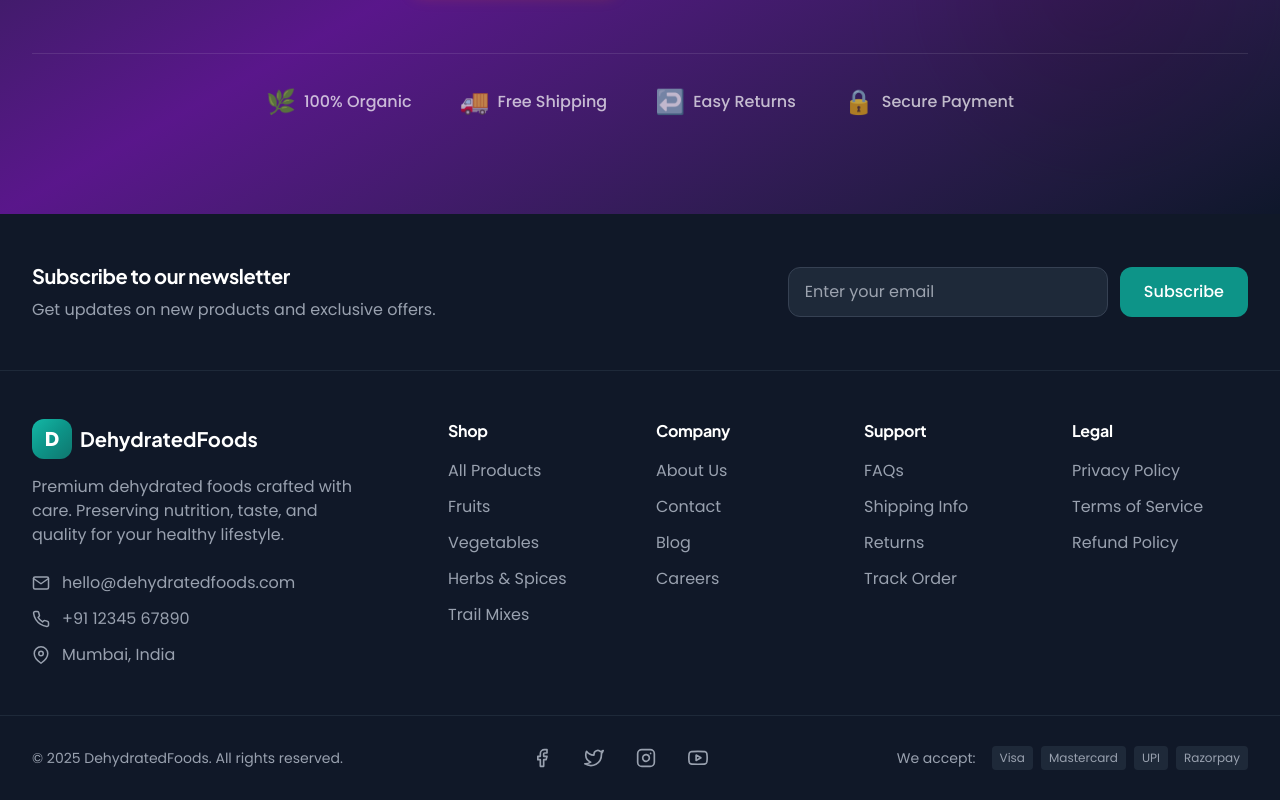
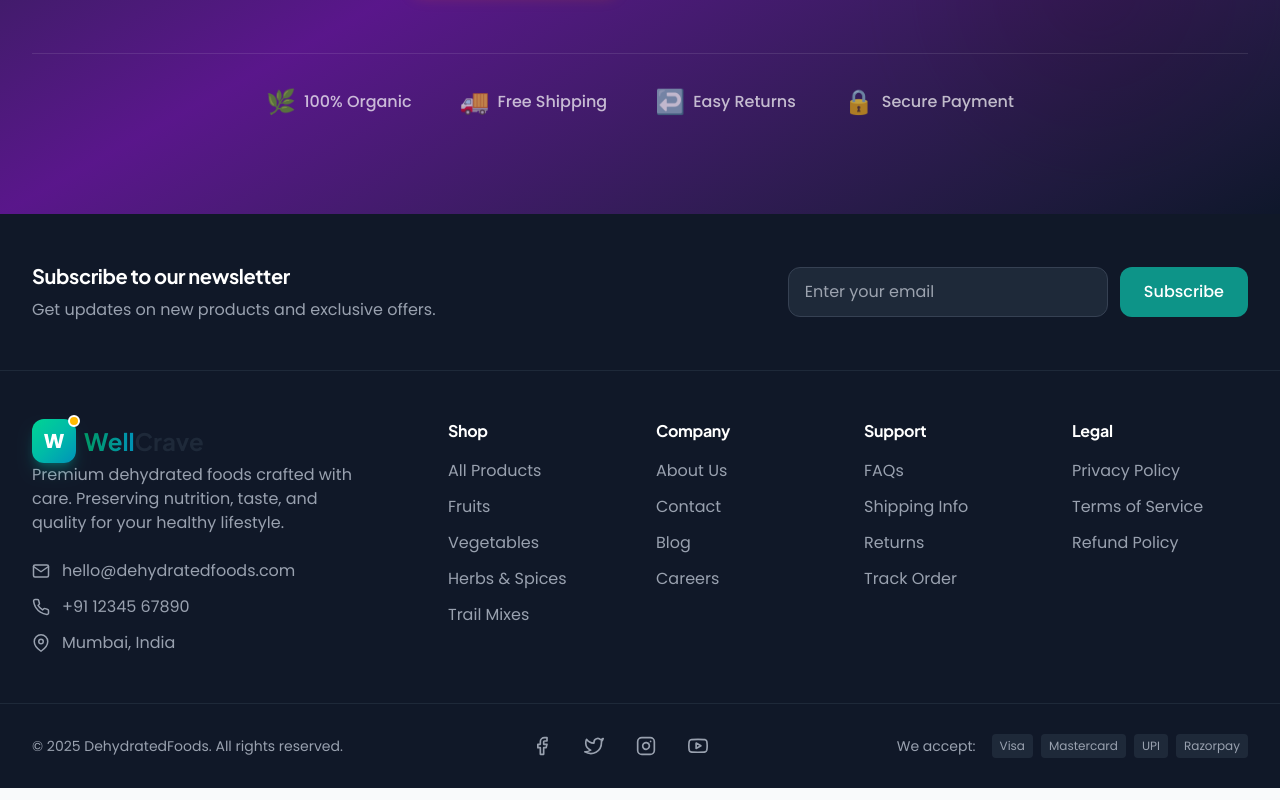
Before and after one commit to SunilBaghel002/WellCrave, a React (Vite) app in the folder client/: page / in a window 1280 px wide. Shown: the part 5745-6545 px from the top of the page. Built offline with nearby package versions, Linux system fonts and the light colour scheme; no server answers.

Commit message:
Update Footer.jsx

```diff
--- a/client/src/components/layout/Footer.jsx
+++ b/client/src/components/layout/Footer.jsx
@@ -1,5 +1,6 @@
 // src/components/layout/Footer.jsx
 import { Link } from "react-router-dom";
+import { motion, AnimatePresence } from "framer-motion";
 import {
   FiFacebook,
   FiTwitter,
@@ -9,6 +10,44 @@ import {
   FiPhone,
   FiMapPin,
 } from "react-icons/fi";
+
+const BrandLogo = ({ size = "default", className = "" }) => {
+  const sizeClasses = {
+    small: "text-xl",
+    default: "text-2xl",
+    large: "text-3xl",
+  };
+
+  return (
+    <Link to="/" className={`inline-flex items-center gap-2 ${className}`}>
+      {/* Logo Icon */}
+      <motion.div
+        whileHover={{ rotate: [0, -10, 10, 0] }}
+        transition={{ duration: 0.5 }}
+        className="relative"
+      >
+        <div className="w-10 h-10 md:w-11 md:h-11 bg-gradient-to-br from-emerald-400 via-teal-500 to-cyan-600 rounded-xl flex items-center justify-center shadow-lg shadow-teal-500/30">
+          <span className="text-white font-bold text-lg md:text-xl">W</span>
+        </div>
+        <motion.div
+          animate={{ scale: [1, 1.2, 1] }}
+          transition={{ duration: 2, repeat: Infinity }}
+          className="absolute -top-1 -right-1 w-3 h-3 bg-amber-400 rounded-full border-2 border-white"
+        />
+      </motion.div>
+
+      {/* Brand Name */}
+      <div
+        className={`font-display font-bold ${sizeClasses[size]} hidden sm:block`}
+      >
+        <span className="bg-gradient-to-r from-emerald-600 via-teal-600 to-cyan-600 bg-clip-text text-transparent">
+          Well
+        </span>
+        <span className="text-gray-800">Crave</span>
+      </div>
+    </Link>
+  );
+};
 
 const Footer = () => {
   const currentYear = new Date().getFullYear();
@@ -83,14 +122,7 @@ const Footer = () => {
         <div className="grid grid-cols-2 md:grid-cols-4 lg:grid-cols-6 gap-8">
           {/* Brand Column */}
           <div className="col-span-2">
-            <Link to="/" className="flex items-center gap-2 mb-4">
-              <div className="w-10 h-10 bg-gradient-primary rounded-xl flex items-center justify-center">
-                <span className="text-white font-bold text-xl">D</span>
-              </div>
-              <span className="font-display font-bold text-xl text-white">
-                DehydratedFoods
-              </span>
-            </Link>
+            <BrandLogo />
             <p className="text-gray-400 mb-6 max-w-xs">
               Premium dehydrated foods crafted with care. Preserving nutrition,
               taste, and quality for your healthy lifestyle.
```
